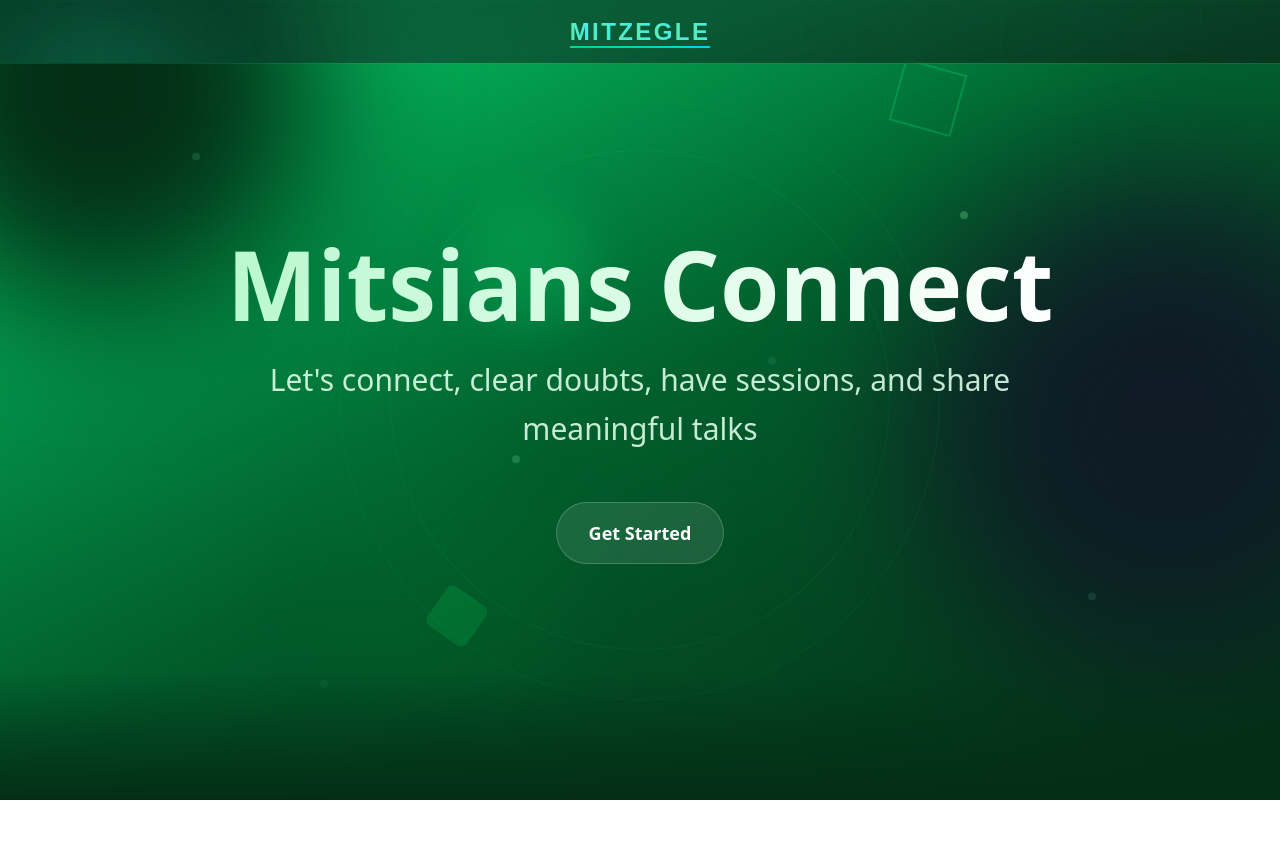
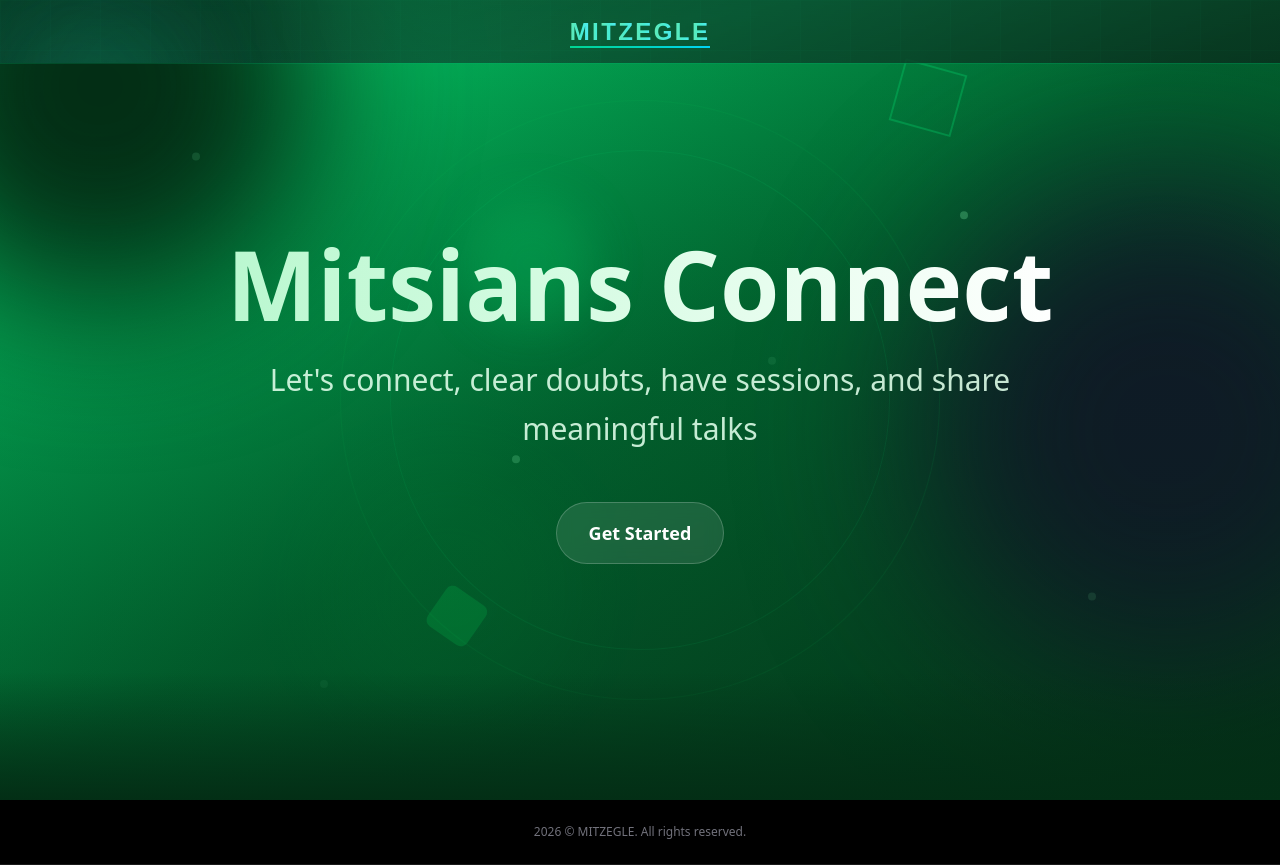
Before and after one commit to Aariyan007/Mitzegle, a Next.js app in the folder mitzegle/: page / in a window 1280 px wide. Before the commit the page ends 800 px from the top, so only its background shows below. Built offline with nearby package versions, Linux system fonts and the light colour scheme.

Commit message:
added copyright

```diff
--- a/mitzegle/src/app/components/Footer.tsx
+++ b/mitzegle/src/app/components/Footer.tsx
@@ -2,7 +2,9 @@ import React from 'react'
 
 const Footer = () => {
   return (
-    <div>Footer</div>
+    <div className='relative z-10 text-center py-6 text-xs text-zinc-500 bg-black border-b border-white/10'>
+      {new Date().getFullYear()} &copy; MITZEGLE. All rights reserved.
+    </div>
   )
 }
 
--- a/mitzegle/src/app/page.tsx
+++ b/mitzegle/src/app/page.tsx
@@ -1,4 +1,5 @@
 "use client";
+import Footer from "./components/Footer";
 import Navbar from "./components/Navbar";
 import { motion } from "framer-motion";
 
@@ -183,6 +184,7 @@ export default function Home() {
           </div>
         </div>
       </main>
+      <Footer/>
     </>
   );
 }
```
